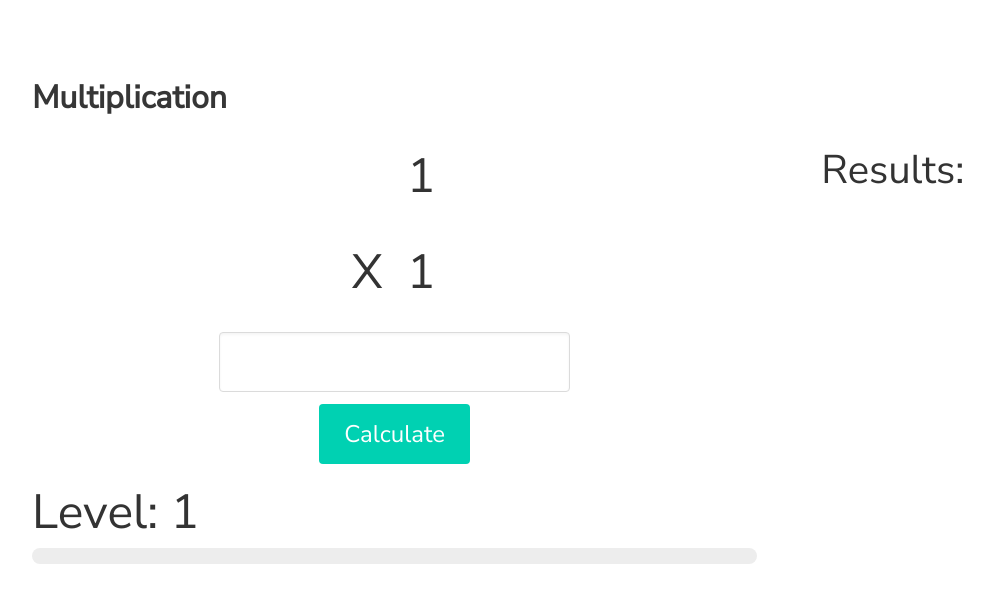
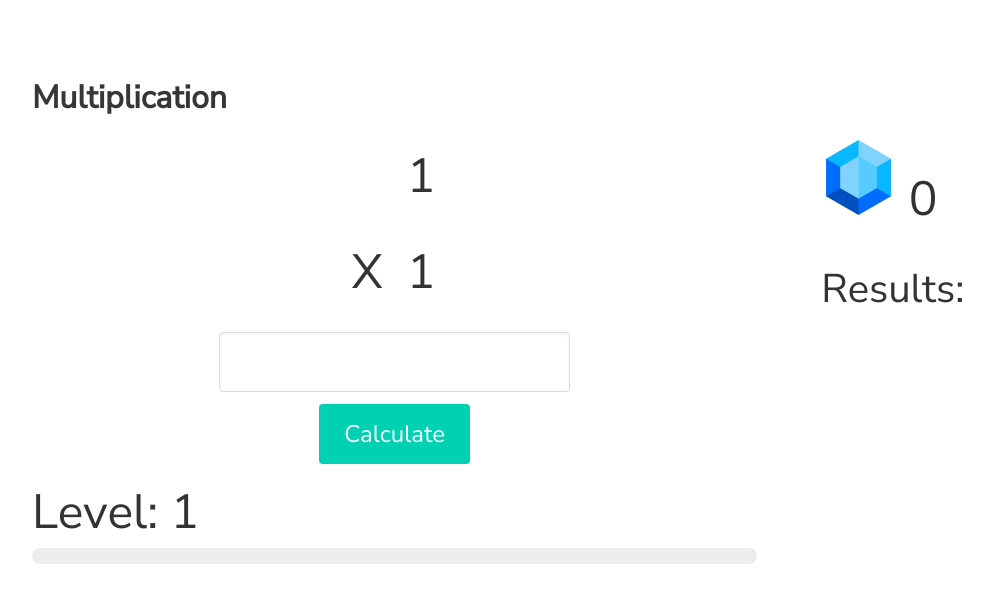
Before and after one commit to dimxasnewfrozen/mathy, an Angular app: page / in a window 1280 px wide. Shown: the top 602 px of the page, without its empty margins (48-1041 px from the left). Built offline with nearby package versions, Linux system fonts and the light colour scheme.

Commit message:
add some gems

```diff
--- a/src/app/multiplication/multiplication.component.html
+++ b/src/app/multiplication/multiplication.component.html
@@ -36,6 +36,12 @@
         </div>
 
         <div class="column is-one-third has-text-left">
+            <div class="columns is-multiline is-mobile">
+                <div class="column is-full has-text-left">
+                <img src="assets/img/gem.png" class="gem"/>
+                <span class="is-size-1"> {{displayGems}}</span>
+                </div>
+                <div class="column is-full has-text-left">
                     <span class="is-size-2">Results:</span>
                     <div *ngFor="let answeredQuestion of questions">
                         <span class="is-size-3 has-text-success" [ngClass]="{'has-text-danger' : answeredQuestion.incorrectAnswer}">
@@ -52,5 +58,9 @@
                 </div>
             </div>
 
+
+        </div>
+      </div>
+
     </div>
 </section>
--- a/src/app/multiplication/multiplication.component.scss
+++ b/src/app/multiplication/multiplication.component.scss
@@ -8,3 +8,8 @@
 {
     text-decoration: line-through;
 }
+
+.gem {
+    width: 75px;
+    height: 75px;
+}
--- a/src/app/multiplication/multiplication.component.ts
+++ b/src/app/multiplication/multiplication.component.ts
@@ -33,6 +33,9 @@ export class MultiplicationComponent implements OnInit {
   currentLevelMaxXp: number = 0;
   currentLevelMinXp: number = 0;
   progressMax : number = 0;
+  gems: number = 0;
+  displayGems: number = 0;
+  streakCount : number = 5;
 
   constructor() {
     this.setInitialLevel();
@@ -67,12 +70,12 @@ export class MultiplicationComponent implements OnInit {
       this.totalXp += XP.incorrectAnswer;
     }
     else {
-      if (this.streak % 5 == 0)
+      if (this.streak % this.streakCount == 0)
       {
         this.displayStreak = true;
+        this.gems += 3;
         this.totalXp += XP.streak;
       }
-
       else{
         this.displayStreak = false;
         this.totalXp += XP.correctAnswer;
@@ -115,6 +118,7 @@ export class MultiplicationComponent implements OnInit {
     }
 
     this.levelXp = this.totalXp - this.currentLevelMinXp;
+    this.displayGems = this.gems + ((this.currentLevel - 1) * 5);
 
   }
 
```
Also changed, not shown: src/assets/img/gem.png (added). Lines whose indentation alone changed are shown as unchanged.
